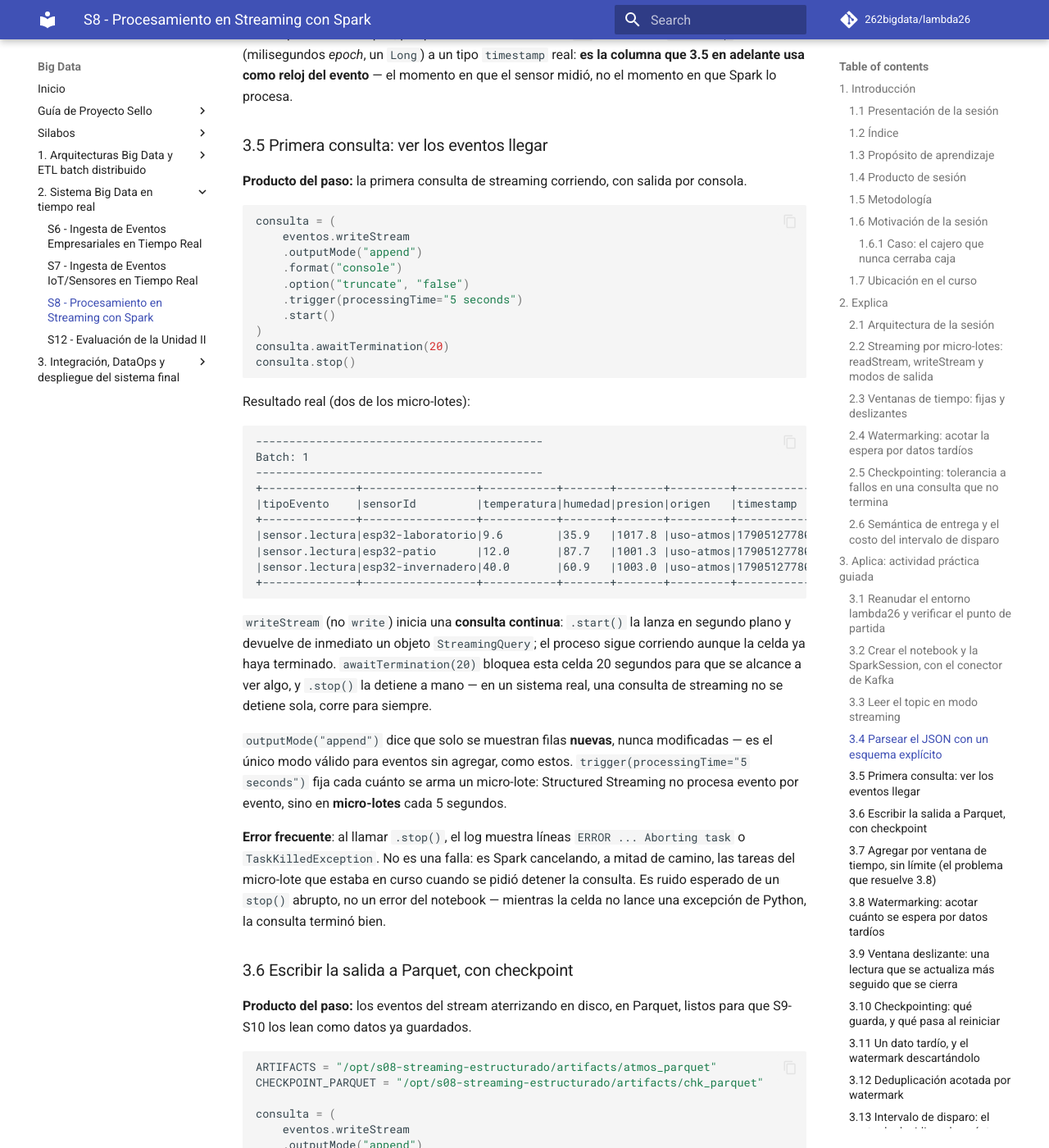
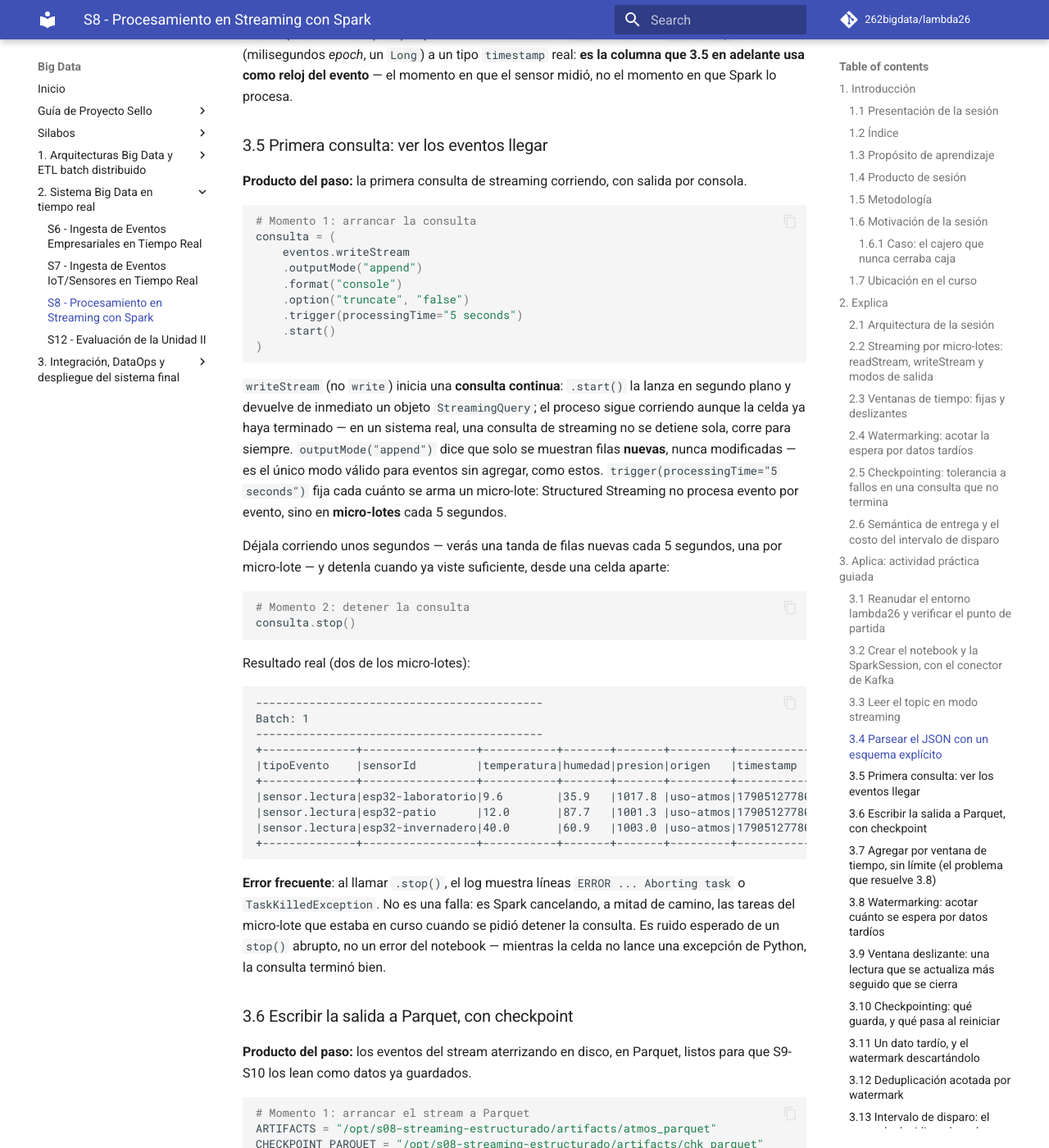
Before and after one commit to 262bigdata/lambda26, an MkDocs documentation site: the page built from docs/sesiones/S08_Procesamiento_Streaming_Spark_Ventanas_Watermarking.md, in a window 1280 px wide and 1400 px high, scrolled down 14384 px. Shown: the whole window at 82% size. Built offline with MkDocs 1.6.1 and Material for MkDocs 9.7.7, drawn with Linux system fonts in a browser that asks for light colours; comment, search, counter and statistics services are not loaded; some of the changed text lies outside the part shown.

Commit message:
S08 corregido

````diff
--- a/docs/sesiones/S08_Procesamiento_Streaming_Spark_Ventanas_Watermarking.md
+++ b/docs/sesiones/S08_Procesamiento_Streaming_Spark_Ventanas_Watermarking.md
@@ -425,6 +425,7 @@ root
 **Producto del paso:** la primera consulta de streaming corriendo, con salida por consola.
 
 ```python
+# Momento 1: arrancar la consulta
 consulta = (
     eventos.writeStream
     .outputMode("append")
@@ -433,7 +434,14 @@ consulta = (
     .trigger(processingTime="5 seconds")
     .start()
 )
-consulta.awaitTermination(20)
+```
+
+`writeStream` (no `write`) inicia una **consulta continua**: `.start()` la lanza en segundo plano y devuelve de inmediato un objeto `StreamingQuery`; el proceso sigue corriendo aunque la celda ya haya terminado — en un sistema real, una consulta de streaming no se detiene sola, corre para siempre. `outputMode("append")` dice que solo se muestran filas **nuevas**, nunca modificadas — es el único modo válido para eventos sin agregar, como estos. `trigger(processingTime="5 seconds")` fija cada cuánto se arma un micro-lote: Structured Streaming no procesa evento por evento, sino en **micro-lotes** cada 5 segundos.
+
+Déjala corriendo unos segundos — verás una tanda de filas nuevas cada 5 segundos, una por micro-lote — y detenla cuando ya viste suficiente, desde una celda aparte:
+
+```python
+# Momento 2: detener la consulta
 consulta.stop()
 ```
 
@@ -452,10 +460,6 @@ Batch: 1
 +--------------+-----------------+-----------+-------+-------+---------+-------------+-----------------------+
 ```
 
-`writeStream` (no `write`) inicia una **consulta continua**: `.start()` la lanza en segundo plano y devuelve de inmediato un objeto `StreamingQuery`; el proceso sigue corriendo aunque la celda ya haya terminado. `awaitTermination(20)` bloquea esta celda 20 segundos para que se alcance a ver algo, y `.stop()` la detiene a mano — en un sistema real, una consulta de streaming no se detiene sola, corre para siempre.
-
-`outputMode("append")` dice que solo se muestran filas **nuevas**, nunca modificadas — es el único modo válido para eventos sin agregar, como estos. `trigger(processingTime="5 seconds")` fija cada cuánto se arma un micro-lote: Structured Streaming no procesa evento por evento, sino en **micro-lotes** cada 5 segundos.
-
 **Error frecuente**: al llamar `.stop()`, el log muestra líneas `ERROR ... Aborting task` o `TaskKilledException`. No es una falla: es Spark cancelando, a mitad de camino, las tareas del micro-lote que estaba en curso cuando se pidió detener la consulta. Es ruido esperado de un `stop()` abrupto, no un error del notebook — mientras la celda no lance una excepción de Python, la consulta terminó bien.
 
 ### 3.6 Escribir la salida a Parquet, con checkpoint
@@ -463,6 +467,7 @@ Batch: 1
 **Producto del paso:** los eventos del stream aterrizando en disco, en Parquet, listos para que S9-S10 los lean como datos ya guardados.
 
 ```python
+# Momento 1: arrancar el stream a Parquet
 ARTIFACTS = "/opt/s08-streaming-estructurado/artifacts/atmos_parquet"
 CHECKPOINT_PARQUET = "/opt/s08-streaming-estructurado/artifacts/chk_parquet"
 
@@ -475,7 +480,14 @@ consulta = (
     .trigger(processingTime="5 seconds")
     .start()
 )
-consulta.awaitTermination(20)
+```
+
+Un *sink* de archivo (Parquet, aquí) solo acepta `outputMode("append")` — no puede "reescribir" una fila ya guardada en disco, a diferencia de `console` con `update`. Por eso esta celda escribe los eventos **sin agregar** (3.4), igual que la consulta de consola de 3.5 — no las ventanas con agregación que arrancan en 3.7: una agregación en modo `update` no se puede volcar directo a Parquet, se profundiza en 3.8-3.9.
+
+Déjala corriendo al menos 10-15 segundos, para que alcance a escribir un par de micro-lotes, y detenla:
+
+```python
+# Momento 2: detener y leer lo guardado
 consulta.stop()
 
 guardado = spark.read.parquet(ARTIFACTS)
@@ -499,9 +511,7 @@ filas guardadas en Parquet: 15
 +-----------------+-----------+-----------------------+
 ```
 
-Un *sink* de archivo (Parquet, aquí) solo acepta `outputMode("append")` — no puede "reescribir" una fila ya guardada en disco, a diferencia de `console` con `update`. Por eso esta celda escribe los eventos **sin agregar** (3.4), igual que la consulta de consola de 3.5 — no las ventanas con agregación que arrancan en 3.7: una agregación en modo `update` no se puede volcar directo a Parquet, se profundiza en 3.8-3.9.
-
-**Error frecuente**: con `startingOffsets: "latest"` y una corrida corta, si el productor tarda en emitir su primer evento después de que la consulta arranca, el primer micro-lote puede quedar vacío, y si la consulta se detiene antes de que llegue el segundo micro-lote, el resultado es **cero filas guardadas** — no por un error, sino porque no hubo datos nuevos en la ventana de tiempo que la consulta estuvo viva. Esto ocurrió, de hecho, en una corrida previa de esta misma celda mientras se preparaba esta guía, con el productor de S7 detenido: la corrida real que sí se documenta arriba se hizo con el productor confirmado activo. Si esta celda muestra 0 filas, corre de nuevo confirmando primero que el productor de 3.1 sigue vivo.
+**Error frecuente**: si la detienes muy rápido, antes de que llegue el primer micro-lote, el resultado es **cero filas guardadas** — no por un error, sino porque no hubo datos nuevos en la ventana de tiempo que la consulta estuvo viva. Esto ocurrió, de hecho, en una corrida previa de esta misma celda mientras se preparaba esta guía, con el productor de S7 detenido: la corrida real que sí se documenta arriba se hizo con el productor confirmado activo. Si esta celda muestra 0 filas, vuelve a correr la consulta, confirma primero que el productor de 3.1 sigue vivo, y espera un poco más antes de detenerla.
 
 Vuelve a ejecutar la celda de lectura (`spark.read.parquet(ARTIFACTS)`) después de correr esta celda una segunda vez: el conteo debe **crecer**, no reiniciarse — la carpeta de Parquet acumula, no sobreescribe.
 
@@ -510,6 +520,7 @@ Vuelve a ejecutar la celda de lectura (`spark.read.parquet(ARTIFACTS)`) después
 **Producto del paso:** evidencia de que, sin watermark, el estado de una agregación por ventana **crece para siempre**.
 
 ```python
+# Momento 1: arrancar la agregación sin límite
 from pyspark.sql.functions import window, avg, count
 
 agregado_sin_limite = (
@@ -525,7 +536,12 @@ consulta = (
     .trigger(processingTime="5 seconds")
     .start()
 )
-consulta.awaitTermination(25)
+```
+
+Déjala correr al menos 20-25 segundos (varios micro-lotes) para que se note la tabla creciendo, y después detenla:
+
+```python
+# Momento 2: detener la consulta
 consulta.stop()
 ```
 
@@ -573,6 +589,7 @@ La tabla completa **crece** de un micro-lote al siguiente: la ventana `12:39:50-
 **Producto del paso:** la misma agregación, pero con las ventanas viejas **cerradas y liberadas** de la memoria.
 
 ```python
+# Momento 1: arrancar la agregación con watermark
 agregado_con_watermark = (
     eventos
     .withWatermark("ts", "10 seconds")
@@ -589,7 +606,12 @@ consulta = (
     .trigger(processingTime="5 seconds")
     .start()
 )
-consulta.awaitTermination(25)
+```
+
+Déjala correr al menos 20-25 segundos y detenla:
+
+```python
+# Momento 2: detener la consulta
 consulta.stop()
 ```
 
@@ -628,6 +650,7 @@ Batch: 2
 **Producto del paso:** ventanas que se **solapan**, para suavizar una métrica sin esperar a que cada bloque termine.
 
 ```python
+# Momento 1: arrancar la ventana deslizante
 agregado_deslizante = (
     eventos
     .withWatermark("ts", "15 seconds")
@@ -644,7 +667,12 @@ consulta = (
     .trigger(processingTime="5 seconds")
     .start()
 )
-consulta.awaitTermination(25)
+```
+
+Déjala correr al menos 20-25 segundos y detenla:
+
+```python
+# Momento 2: detener la consulta
 consulta.stop()
 ```
 
@@ -721,6 +749,7 @@ La consecuencia práctica: si una consulta se cae y se reinicia **apuntando al m
 **Advertencia sobre el "arranque en frío":** si publicas el evento tardío como el **primer** mensaje que la consulta ve, no se descarta — el watermark todavía no tiene ningún evento "reciente" contra el cual compararlo (2.4, Tabla 5, última fila). Por eso, primero se deja correr la consulta con datos en vivo un rato, y **recién después** se publica el evento tardío.
 
 ```python
+# Momento 1: arrancar el hilo y la consulta
 import threading
 import time
 import json
@@ -764,7 +793,12 @@ consulta = (
     .trigger(processingTime="4 seconds")
     .start()
 )
-consulta.awaitTermination(45)
+```
+
+El hilo (`daemon=True`) corre aparte de la consulta: se dispara solo, 15 segundos después de ejecutar esta celda, sin importar cuándo decidas detener `consulta`. Espera **al menos 30-40 segundos** antes de detenerla — necesitas ver varios micro-lotes con datos en vivo antes del evento tardío, y varios más después, para comprobar que nunca aparece:
+
+```python
+# Momento 2: detener la consulta y revisar
 consulta.stop()
 print("Buscando 'esp32-tardio' en la salida de arriba: si no aparece ninguna fila, el watermark lo descarto.")
 ```
@@ -780,6 +814,7 @@ Esto se verificó dos veces antes de escribir esta guía: publicando el evento t
 **Producto del paso:** el mismo evento, publicado dos veces por error, contado **una sola vez**.
 
 ```python
+# Momento 1: arrancar la consulta
 deduplicado = (
     eventos
     .withWatermark("ts", "30 seconds")
@@ -795,7 +830,12 @@ consulta = (
     .trigger(processingTime="3 seconds")
     .start()
 )
+```
 
+Con la consulta corriendo, espera unos segundos a que arranque y publica el mismo evento dos veces seguidas:
+
+```python
+# Momento 2: publicar el evento duplicado
 time.sleep(6)
 columnas = ["tipoEvento", "sensorId", "temperatura", "humedad", "presion", "origen", "timestamp"]
 evento_duplicado = spark.createDataFrame(
@@ -812,8 +852,12 @@ for intento in range(2):
         .option("topic", "atmos-eventos")
         .save())
 print(">>> 'esp32-duplicado' publicado DOS veces")
+```
 
-consulta.awaitTermination(20)
+Espera unos segundos más a que pasen un par de micro-lotes mostrando el filtrado, y detén la consulta:
+
+```python
+# Momento 3: detener y revisar
 consulta.stop()
 print("Busca 'esp32-duplicado' arriba: debe aparecer una sola vez, aunque se publico dos veces.")
 ```
@@ -831,6 +875,8 @@ Esto responde directamente al porqué de **semántica de entrega** (2.6): Kafka
 ### 3.13 Intervalo de disparo: el costo de decidir cada cuánto procesar
 
 **Producto del paso:** el mismo stream, con dos ritmos de disparo distintos, y la diferencia real en cuántos micro-lotes se alcanzan a correr.
+
+A diferencia de las consultas anteriores, esta celda sí usa `awaitTermination(segundos_totales)` en vez de un `stop()` manual aparte: la comparación solo es justa si ambos disparos corren exactamente el mismo tiempo de reloj (15 segundos cada uno) — si los detuvieras a mano, nunca sabrías si la diferencia de `batchId` vino del intervalo o de cuánto esperaste.
 
 ```python
 def contar_microlotes(intervalo, segundos_totales):
````
Also changed, not shown: 1 other file.
